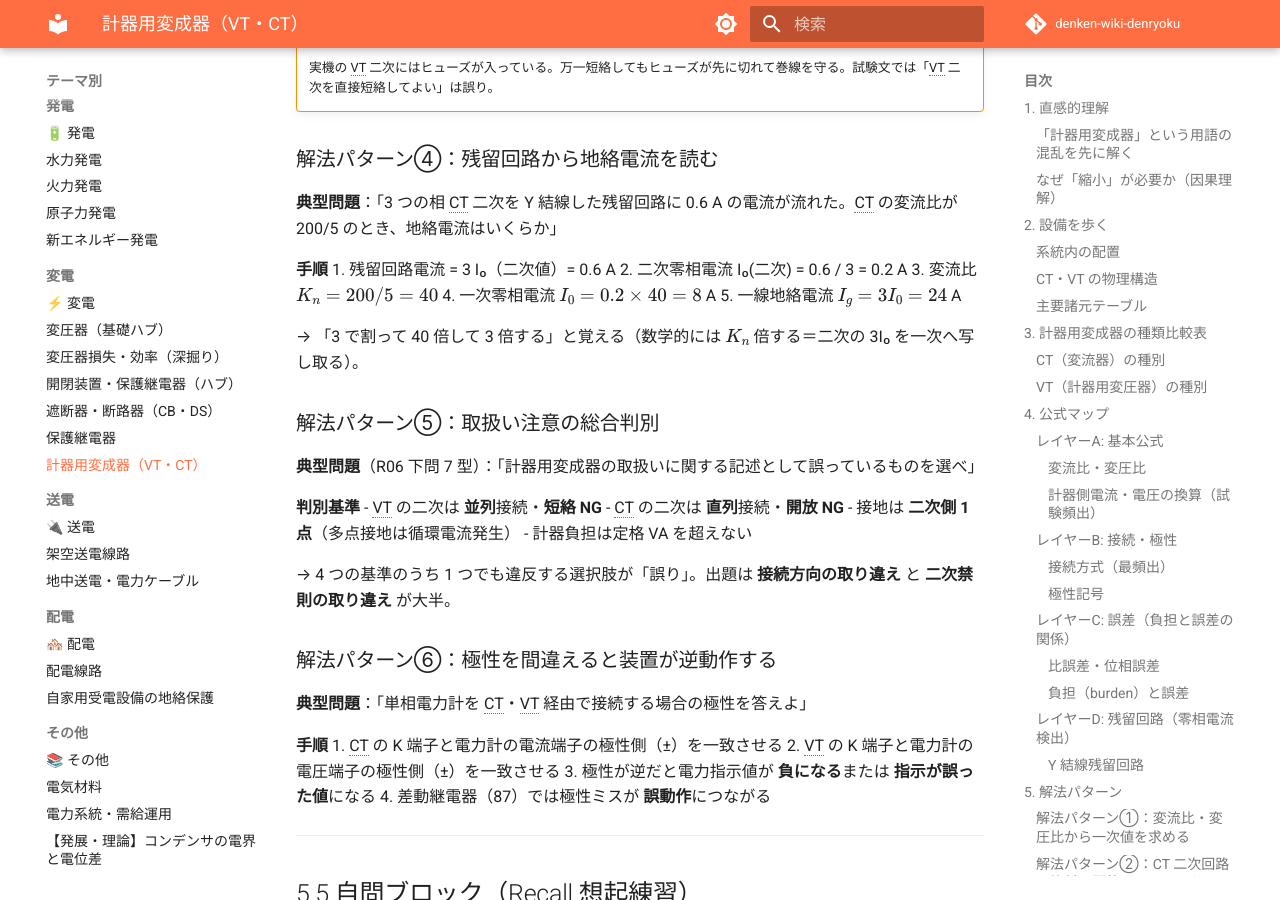
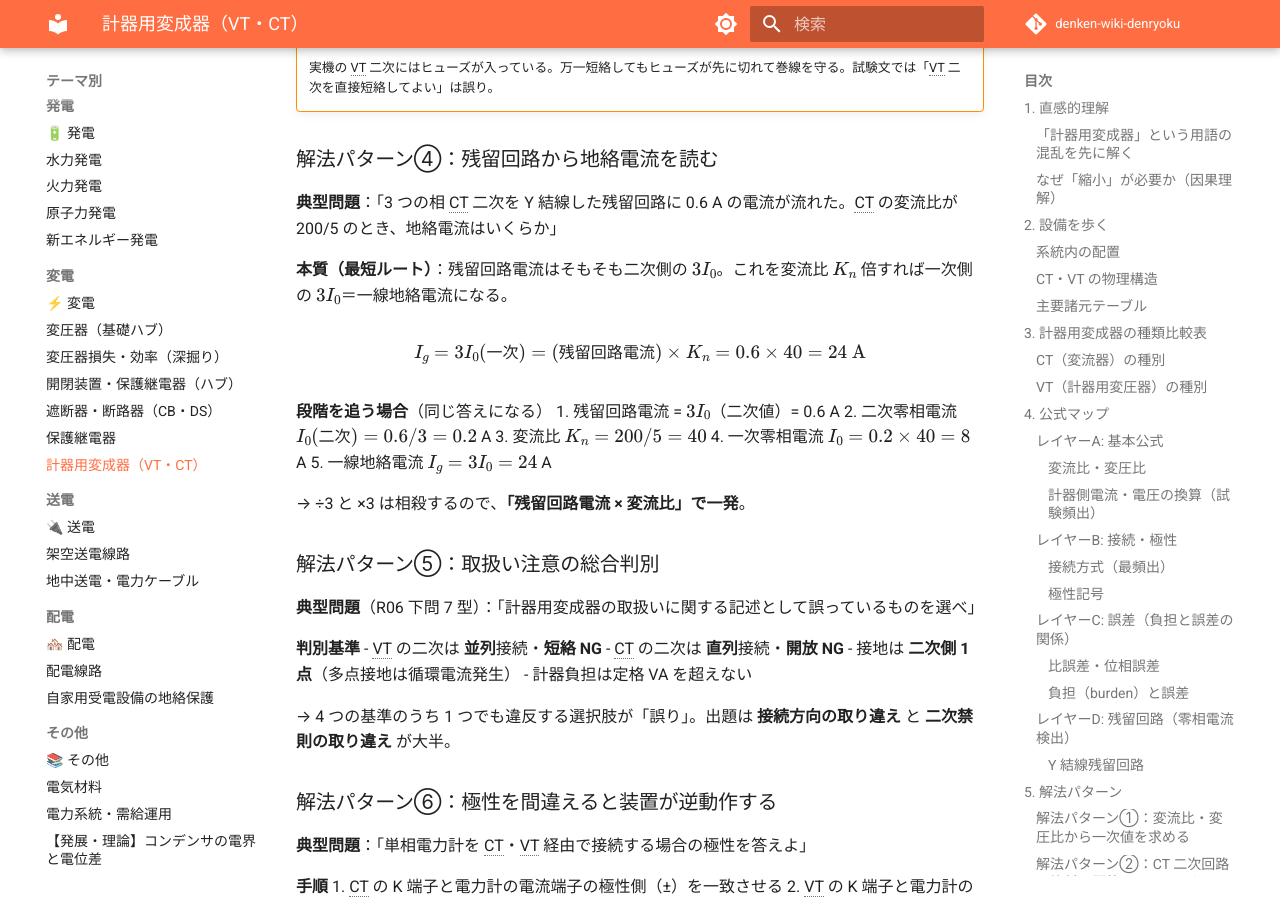
Before and after one commit to kfurufuru/denken-wiki-denryoku, an MkDocs documentation site: the page built from docs/themes/keiki-hensei.md, in a window 1280 px wide and 900 px high, scrolled down 7278 px. Built offline with MkDocs 1.6.1 and Material for MkDocs 9.7.7, drawn with Linux system fonts in a browser that asks for light colours; comment, search, counter and statistics services are not loaded.

```diff
--- a/docs/themes/keiki-hensei.md
+++ b/docs/themes/keiki-hensei.md
@@ -252,14 +252,18 @@ $$V_1 = V_2 \times K_v \quad\text{（例: 二次計器が 100 V・変圧比 6600
 
 **典型問題**：「3 つの相 CT 二次を Y 結線した残留回路に 0.6 A の電流が流れた。CT の変流比が 200/5 のとき、地絡電流はいくらか」
 
-**手順**
-1. 残留回路電流 = 3 I₀（二次値）= 0.6 A
-2. 二次零相電流 I₀(二次) = 0.6 / 3 = 0.2 A
+**本質（最短ルート）**：残留回路電流はそもそも二次側の $3I_0$。これを変流比 $K_n$ 倍すれば一次側の $3I_0$＝一線地絡電流になる。
+
+$$I_g = 3I_0(\text{一次}) = (\text{残留回路電流}) \times K_n = 0.6 \times 40 = 24\ \text{A}$$
+
+**段階を追う場合**（同じ答えになる）
+1. 残留回路電流 = $3I_0$（二次値）= 0.6 A
+2. 二次零相電流 $I_0(\text{二次}) = 0.6 / 3 = 0.2$ A
 3. 変流比 $K_n = 200/5 = 40$
 4. 一次零相電流 $I_0 = 0.2 \times 40 = 8$ A
 5. 一線地絡電流 $I_g = 3 I_0 = 24$ A
 
-→ 「3 で割って 40 倍して 3 倍する」と覚える（数学的には $K_n$ 倍する＝二次の 3I₀ を一次へ写し取る）。
+→ ÷3 と ×3 は相殺するので、**「残留回路電流 × 変流比」で一発**。
 
 ### 解法パターン⑤：取扱い注意の総合判別
 
```
Also changed, not shown: docs/themes/chichuu-souden.md (+1 -1 lines), docs/themes/henatsuki.md (+1 -1 lines), docs/themes/kakuu-souden.md (+1 -1 lines), docs/themes/shadanki.md (+1 -1 lines), docs/themes/shin-energy.md (+1 -1 lines).
